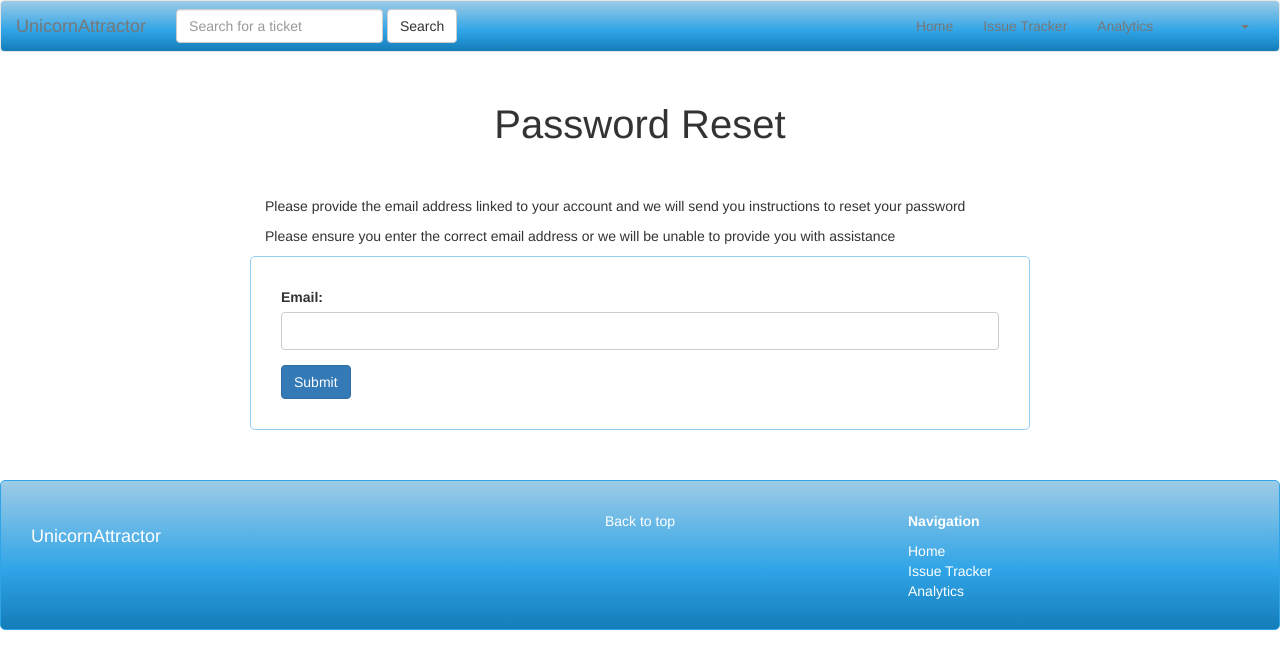
After one commit to Kash1503/full-stack-frameworks-with-django, a Django app: page /accounts/password/password_reset/ in a window 1280 px wide. The commit adds this page. Shown: the top 669 px of the page. Run offline with Django 3.2, Linux system fonts and the light colour scheme; some libraries are stand-ins or nearby versions; some web fonts are replaced.

Commit message:
Add html templates for password reset and added to urlpatterns

```diff
--- a/unicornAttractor/accounts/templates/login.html
+++ b/unicornAttractor/accounts/templates/login.html
@@ -25,7 +25,7 @@
                 <div class="col-xs-12">
                     <button class="btn btn-primary" type="submit">Log in</button>
                     <a class="btn btn-primary" href="{% url 'register' %}">Register</a>
-                    <a href="#">Forgot password?</a>
+                    <a href="{% url 'password_reset' %}">Forgot password?</a>
                 </div>
             </div>
         </form>
--- a/unicornAttractor/accounts/urls.py
+++ b/unicornAttractor/accounts/urls.py
@@ -1,8 +1,9 @@
-from django.urls import path
+from django.urls import path, include
 from .views import logout, login, register
 
 urlpatterns = [
-    path('logout/', logout, name='logout'),
-    path('login/', login, name='login'),
+    path('logout/', logout, name='account_logout'),
+    path('login/', login, name='account_login'),
     path('register/', register, name='register'),
+    path('password/', include('django.contrib.auth.urls')),
 ]
--- a/unicornAttractor/accounts/views.py
+++ b/unicornAttractor/accounts/views.py
@@ -45,7 +45,7 @@ def register(request):
     """Render the registration form and handle registration logic"""
 
     if request.user.is_authenticated:
-        return redirect(reverse('login'))
+        return redirect(reverse('account_login'))
 
     if request.method == 'POST':
         registration_form = RegistrationForm(request.POST)
--- a/unicornAttractor/templates/base.html
+++ b/unicornAttractor/templates/base.html
@@ -67,9 +67,9 @@
                             <span class="caret"></span></a>
                         <ul class="dropdown-menu">
                             {% if user.is_authenticated %}
-                            <li><a href="{% url 'logout' %}">Log out</a></li>
+                            <li><a href="{% url 'account_logout' %}">Log out</a></li>
                             {% else %}
-                            <li><a href="{% url 'login' %}">Log in</a></li>
+                            <li><a href="{% url 'account_login' %}">Log in</a></li>
                             <li><a href="{% url 'register' %}">Register</a></li>
                             {% endif %}
                         </ul>
--- /dev/null
+++ b/unicornAttractor/templates/registration/password_reset_form.html
@@ -0,0 +1,30 @@
+{% extends 'base.html' %}
+{% block page_heading %}Password Reset{% endblock %}
+
+{% block content %}
+<div class="row">
+    <div class="col-xs-8 col-xs-offset-2">
+        <p>Please provide the email address linked to your account and we will send you instructions to reset your password</p>
+        <p>Please ensure you enter the correct email address or we will be unable to provide you with assistance</p>
+    </div>
+</div>
+<div class="row">
+    <div class="col-xs-8 col-xs-offset-2 section-box">
+        <form method="POST">
+            {% csrf_token %}
+            <div class="row">
+                <div class="col-xs-12 form-input">
+                    {{ form.email.errors }}
+                    {{ form.email.label_tag }}
+                    {{ form.email }}
+                </div>
+            </div>
+            <div class="row">
+                <div class="col-xs-12">
+                    <button class="btn btn-primary" type="submit">Submit</button>
+                </div>
+            </div>
+        </form>
+    </div>
+</div>
+{% endblock %}
--- a/unicornAttractor/unicornAttractor/settings.py
+++ b/unicornAttractor/unicornAttractor/settings.py
@@ -125,3 +125,5 @@ STATIC_URL = '/static/'
 STATICFILES_DIRS = (os.path.join(BASE_DIR, 'static'),)
 
 MESSAGE_STORAGE = 'django.contrib.messages.storage.session.SessionStorage'
+
+EMAIL_BACKEND = "django.core.mail.backends.console.EmailBackend"
```
Also changed, not shown: unicornAttractor/templates/registration/password_reset_complete.html (added, +11 -0 lines), unicornAttractor/templates/registration/password_reset_confirm.html (added, +36 -0 lines), unicornAttractor/templates/registration/password_reset_done.html (added, +11 -0 lines).
